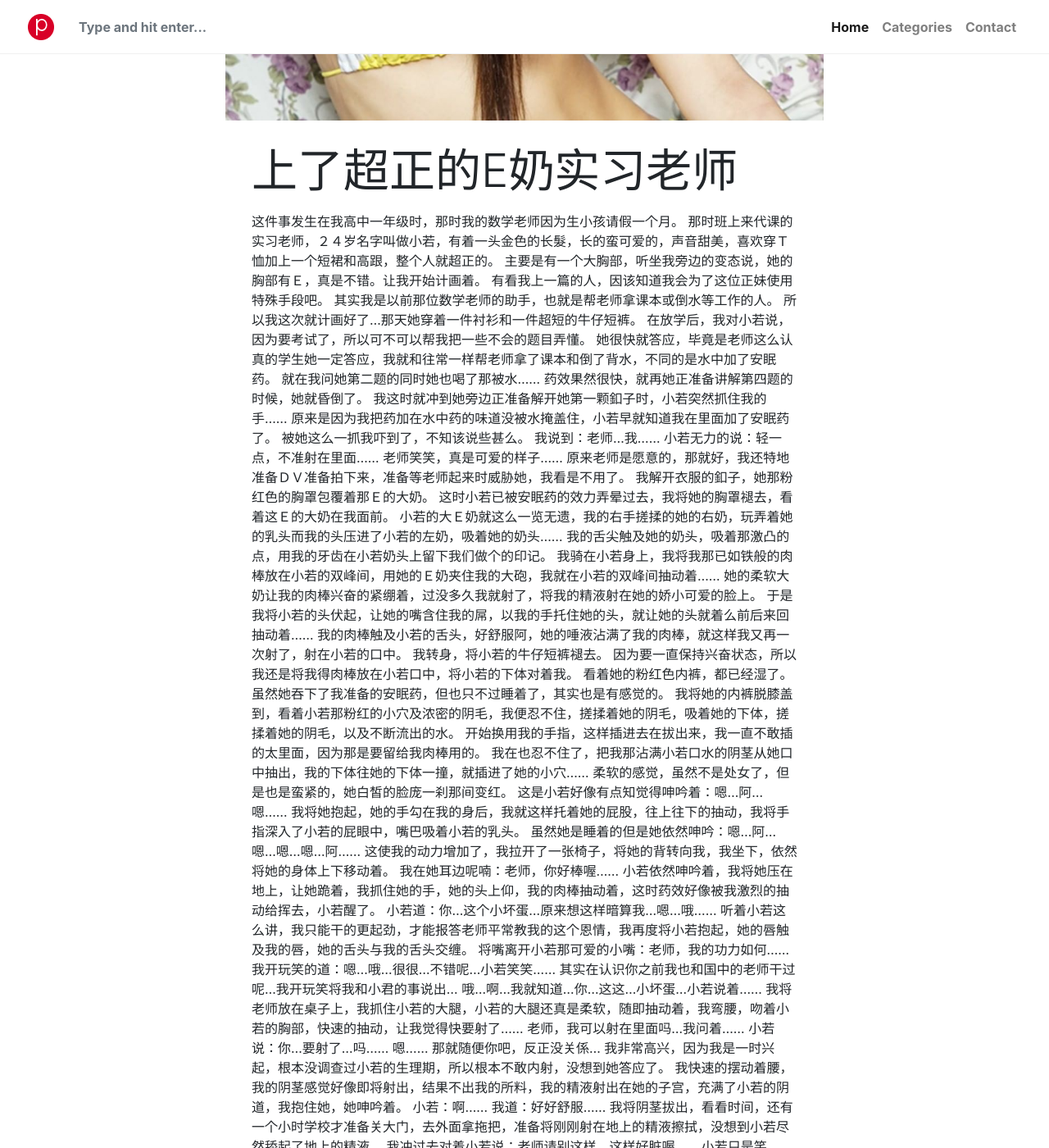
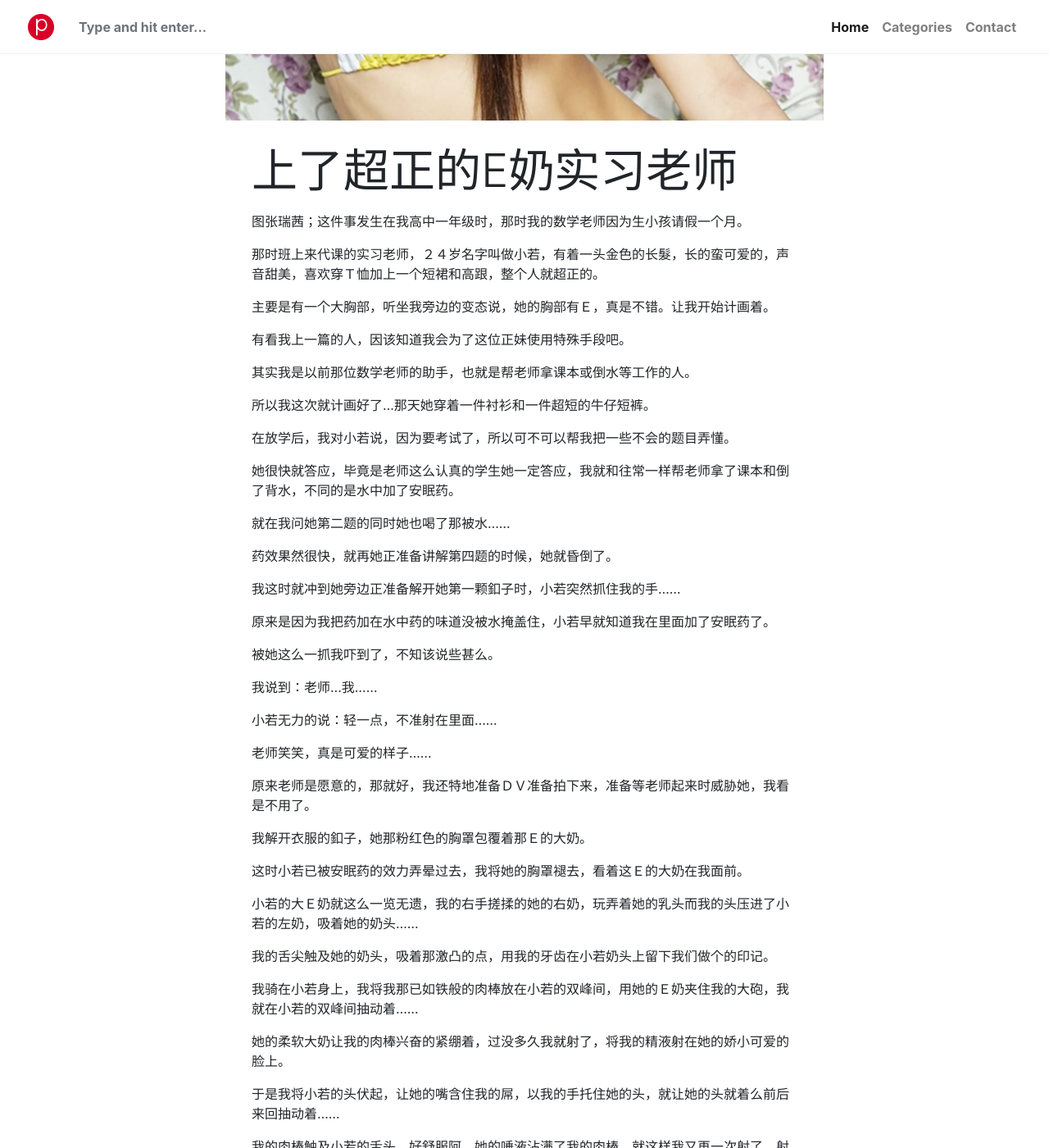
Before and after one commit to ujav/u, a Jekyll site: the page built from _posts/2019-01-12-zhangruixi.md, in a window 1280 px wide and 1400 px high, scrolled down 701 px. Shown: the whole window at 82% size. Built offline with Jekyll 4.4.1, drawn with Linux system fonts in a browser that asks for light colours; nearby versions of some CDN libraries; library files that are not in the unit come from our copies; comment, search, counter and statistics services are not loaded; some of the changed text lies outside the part shown.

Commit message:
Update 2019-01-12-zhangruixi.md

```diff
--- a/_posts/2019-01-12-zhangruixi.md
+++ b/_posts/2019-01-12-zhangruixi.md
@@ -12,61 +12,106 @@ image: "/assets/images/zhangruixi.jpg"
 
 
 
-这件事发生在我高中一年级时，那时我的数学老师因为生小孩请假一个月。
+图张瑞茜；这件事发生在我高中一年级时，那时我的数学老师因为生小孩请假一个月。
+
 那时班上来代课的实习老师，２４岁名字叫做小若，有着一头金色的长髮，长的蛮可爱的，声音甜美，喜欢穿Ｔ恤加上一个短裙和高跟，整个人就超正的。
+
 主要是有一个大胸部，听坐我旁边的变态说，她的胸部有Ｅ，真是不错。让我开始计画着。
+
 有看我上一篇的人，因该知道我会为了这位正妹使用特殊手段吧。
+
 其实我是以前那位数学老师的助手，也就是帮老师拿课本或倒水等工作的人。
+
 所以我这次就计画好了…那天她穿着一件衬衫和一件超短的牛仔短裤。
+
 在放学后，我对小若说，因为要考试了，所以可不可以帮我把一些不会的题目弄懂。
+
 她很快就答应，毕竟是老师这么认真的学生她一定答应，我就和往常一样帮老师拿了课本和倒了背水，不同的是水中加了安眠药。
+
 就在我问她第二题的同时她也喝了那被水……
+
 药效果然很快，就再她正准备讲解第四题的时候，她就昏倒了。
+
 我这时就冲到她旁边正准备解开她第一颗釦子时，小若突然抓住我的手……
+
 原来是因为我把药加在水中药的味道没被水掩盖住，小若早就知道我在里面加了安眠药了。
+
 被她这么一抓我吓到了，不知该说些甚么。
+
 我说到：老师…我……
+
 小若无力的说：轻一点，不准射在里面……
+
 老师笑笑，真是可爱的样子……
+
 原来老师是愿意的，那就好，我还特地准备ＤＶ准备拍下来，准备等老师起来时威胁她，我看是不用了。
+
 我解开衣服的釦子，她那粉红色的胸罩包覆着那Ｅ的大奶。
+
 这时小若已被安眠药的效力弄晕过去，我将她的胸罩褪去，看着这Ｅ的大奶在我面前。
+
 小若的大Ｅ奶就这么一览无遗，我的右手搓揉的她的右奶，玩弄着她的乳头而我的头压进了小若的左奶，吸着她的奶头……
+
 我的舌尖触及她的奶头，吸着那激凸的点，用我的牙齿在小若奶头上留下我们做个的印记。
+
 我骑在小若身上，我将我那已如铁般的肉棒放在小若的双峰间，用她的Ｅ奶夹住我的大砲，我就在小若的双峰间抽动着……
+
 她的柔软大奶让我的肉棒兴奋的紧绷着，过没多久我就射了，将我的精液射在她的娇小可爱的脸上。
+
 于是我将小若的头伏起，让她的嘴含住我的屌，以我的手托住她的头，就让她的头就着么前后来回抽动着……
+
 我的肉棒触及小若的舌头，好舒服阿，她的唾液沾满了我的肉棒，就这样我又再一次射了，射在小若的口中。
+
 我转身，将小若的牛仔短裤褪去。
+
+
 因为要一直保持兴奋状态，所以我还是将我得肉棒放在小若口中，将小若的下体对着我。
+
 看着她的粉红色内裤，都已经湿了。
+
 虽然她吞下了我准备的安眠药，但也只不过睡着了，其实也是有感觉的。
+
 我将她的内裤脱膝盖到，看着小若那粉红的小穴及浓密的阴毛，我便忍不住，搓揉着她的阴毛，吸着她的下体，搓揉着她的阴毛，以及不断流出的水。
+
 开始换用我的手指，这样插进去在拔出来，我一直不敢插的太里面，因为那是要留给我肉棒用的。
+
 我在也忍不住了，把我那沾满小若口水的阴茎从她口中抽出，我的下体往她的下体一撞，就插进了她的小穴……
+
 柔软的感觉，虽然不是处女了，但是也是蛮紧的，她白皙的脸庞一刹那间变红。
+
 这是小若好像有点知觉得呻吟着：嗯…阿…嗯……
+
 我将她抱起，她的手勾在我的身后，我就这样托着她的屁股，往上往下的抽动，我将手指深入了小若的屁眼中，嘴巴吸着小若的乳头。
+
 虽然她是睡着的但是她依然呻吟：嗯…阿…嗯…嗯…嗯…阿……
+
 这使我的动力增加了，我拉开了一张椅子，将她的背转向我，我坐下，依然将她的身体上下移动着。
+
 我在她耳边呢喃：老师，你好棒喔……
+
 小若依然呻吟着，我将她压在地上，让她跪着，我抓住她的手，她的头上仰，我的肉棒抽动着，这时药效好像被我激烈的抽动给挥去，小若醒了。
+
 小若道：你…这个小坏蛋…原来想这样暗算我…嗯…哦……
 听着小若这么讲，我只能干的更起劲，才能报答老师平常教我的这个恩情，我再度将小若抱起，她的唇触及我的唇，她的舌头与我的舌头交缠。
+
 将嘴离开小若那可爱的小嘴：老师，我的功力如何……
 我开玩笑的道：嗯…哦…很很…不错呢…小若笑笑……
 其实在认识你之前我也和国中的老师干过呢…我开玩笑将我和小君的事说出…
+
 哦…啊…我就知道…你…这这…小坏蛋…小若说着……
 我将老师放在桌子上，我抓住小若的大腿，小若的大腿还真是柔软，随即抽动着，我弯腰，吻着小若的胸部，快速的抽动，让我觉得快要射了……
 老师，我可以射在里面吗…我问着……
 小若说：你…要射了…吗……
+
 嗯……
 那就随便你吧，反正没关係…
 我非常高兴，因为我是一时兴起，根本没调查过小若的生理期，所以根本不敢内射，没想到她答应了。
+
 我快速的摆动着腰，我的阴茎感觉好像即将射出，结果不出我的所料，我的精液射出在她的子宫，充满了小若的阴道，我抱住她，她呻吟着。
 小若：啊……
 我道：好好舒服……
 我将阴茎拔出，看看时间，还有一个小时学校才准备关大门，去外面拿拖把，准备将刚刚射在地上的精液擦拭，没想到小若尽然舔起了地上的精液。
+
 我冲过去对着小若说：老师请别这样，这样好脏喔……
 小若只是笑笑……
 至此之后，小若常常和我聊天，但是就是没甚么几会和她做，毕竟一个月后原本的老师就回来了，过没多久小若也就结束了她的实习课程。
```
